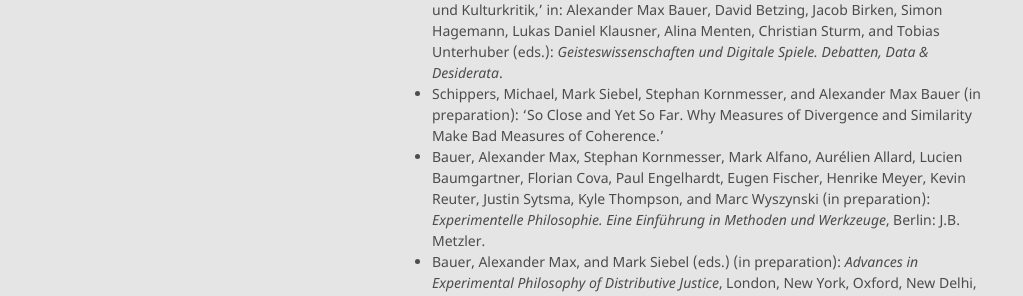
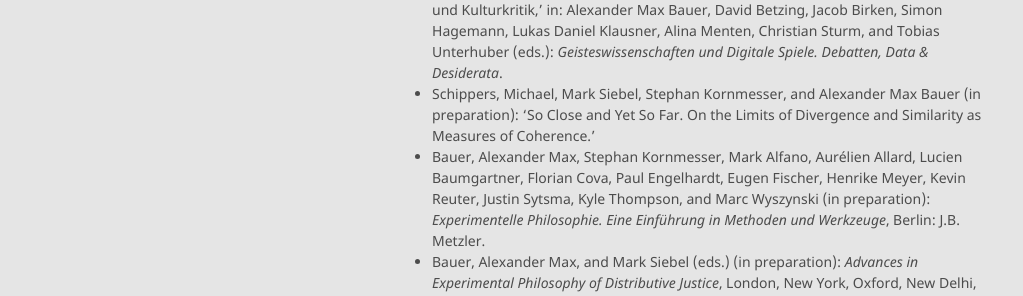
Before and after one commit to alephmembeth/alephmembeth.github.io, a Jekyll site: the page built from publications.md, in a window 1280 px wide and 900 px high. Shown: the part 449-745 px from the top of the window, without its empty margins (128-1151 px from the left). Built offline with Jekyll 4.4.1, drawn with Linux system fonts in a browser that asks for light colours; our own code applies the rules of GitHub Pages for plain Markdown files.

Commit message:
Update publications.md

```diff
--- a/publications.md
+++ b/publications.md
@@ -8,7 +8,7 @@ layout: default
 + Wilke, Jessica, Alexander Max Bauer, Yohita Shraddha Bandaru, Jamie Gahtan, and Neele Bäker (in revision for _Current Research in Ecological and Social Psychology_): ‘Who Deserves What – and Why? A Systematic Review and Meta-Analysis on Distributive Justice Preferences and Low Socioeconomic Backgrounds in Children and Adolescents.’
 + Bauer, Alexander Max, Lukas Daniel Klausner, and Tobias Unterhuber (in preparation): ‘“Einhundert Leute haben wir gefragt …” Einblicke in Methodenvielfalt und Interdisziplinarität der Game Studies im deutschsprachigen Raum,’ in: Alexander Max Bauer, David Betzing, Jacob Birken, Simon Hagemann, Lukas Daniel Klausner, Alina Menten, Christian Sturm, and Tobias Unterhuber (eds.): _Geisteswissenschaften und Digitale Spiele. Debatten, Data & Desiderata_. ([Repository](https://github.com/alephmembeth/survey-game-studies-2025))
 + Bauer, Alexander Max, Simon Hagemann, and Lukas Daniel Klausner (in preparation): ‘“Menschen, Communitys, Dynamiken beobachten.” Ein Gespräch mit Robert Glashüttner über Spielejournalismus zwischen Aufmerksamkeitsökonomie und Kulturkritik,’ in: Alexander Max Bauer, David Betzing, Jacob Birken, Simon Hagemann, Lukas Daniel Klausner, Alina Menten, Christian Sturm, and Tobias Unterhuber (eds.): _Geisteswissenschaften und Digitale Spiele. Debatten, Data & Desiderata_.
-+ Schippers, Michael, Mark Siebel, Stephan Kornmesser, and Alexander Max Bauer (in preparation): ‘So Close and Yet So Far. Why Measures of Divergence and Similarity Make Bad Measures of Coherence.’
++ Schippers, Michael, Mark Siebel, Stephan Kornmesser, and Alexander Max Bauer (in preparation): ‘So Close and Yet So Far. On the Limits of Divergence and Similarity as Measures of Coherence.’
 + Bauer, Alexander Max, Stephan Kornmesser, Mark Alfano, Aurélien Allard, Lucien Baumgartner, Florian Cova, Paul Engelhardt, Eugen Fischer, Henrike Meyer, Kevin Reuter, Justin Sytsma, Kyle Thompson, and Marc Wyszynski (in preparation): _Experimentelle Philosophie. Eine Einführung in Methoden und Werkzeuge_, Berlin: J.B. Metzler.
 + Bauer, Alexander Max, and Mark Siebel (eds.) (in preparation): _Advances in Experimental Philosophy of Distributive Justice_, London, New York, Oxford, New Delhi, and Sydney: Bloomsbury Academic.
 
```
